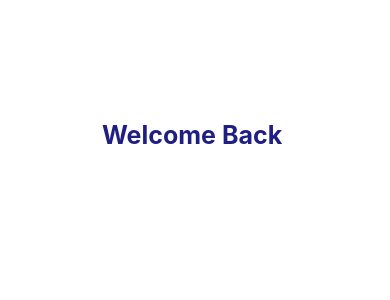
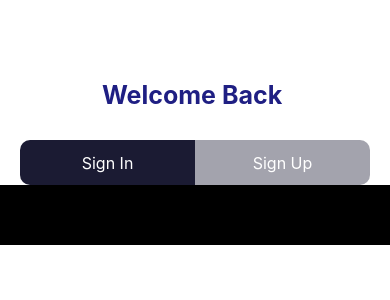
Before and after one commit to nisitharanaweera/FetchApp_Front, a React Native app: screen / in a window 390 px wide. Shown: the top 300 px of the page. Built offline with nearby package versions, Linux system fonts and the light colour scheme.

Commit message:
form added

```diff
--- a/App.js
+++ b/App.js
@@ -1,13 +1,14 @@
-import { StatusBar } from 'expo-status-bar';
 import React from 'react';
-import { StyleSheet, Text, TouchableWithoutFeedback, View } from 'react-native';
+import { ScrollView, Dimensions, StyleSheet, Text, TextComponent, TouchableWithoutFeedback, View } from 'react-native';
 import FormHeader from "./app/components/FormHeader";
 import FormSelectorBtn from './app/components/FormSelectorBtn';
+import LoginForm from './app/components/LoginForm';
+import SignupForm from './app/components/SignupForm';
 
 export default function App() {
   return (
-    <View style={{flex:1, paddingTop:120}}>
-      <View style ={{height:100}}>
+    <View style={{flex:1, paddingTop:80}}>
+      <View style ={{height:60}}>
 
         <FormHeader
         leftHeading = 'Welcome '
@@ -15,12 +16,23 @@ export default function App() {
          />
 
       </View>
-      <View style={{flexDirection:'row', padding:20}}>
+      <View style={{flexDirection:'row', paddingHorizontal: 20}}>
 
-        <FormSelectorBtn backgroundColor= 'rgba(56, 56, 117, 1)' title = 'Sign In'/>
-        <FormSelectorBtn backgroundColor= 'rgba(27,27,51,0.4)' title = 'Sign Up'/>
+        <FormSelectorBtn
+          style = {styles.borderLeft}
+          backgroundColor= 'rgba(27,27,51,1)'
+          title = 'Sign In'/>
+        <FormSelectorBtn
+          style = {styles.borderRight}
+          backgroundColor= 'rgba(27,27,51,0.4)'
+          title = 'Sign Up'/>
 
       </View>
+      <ScrollView horizontal pagingEnabled showsHorizontalScrollIndicator={false}>
+        <LoginForm/>
+        <SignupForm/>
+
+      </ScrollView>
 
     </View>
   );
@@ -33,4 +45,13 @@ const styles = StyleSheet.create({
     alignItems: 'center',
     justifyContent: 'center',
   },
+  borderLeft:{
+    borderTopLeftRadius:10,
+    borderBottomLeftRadius: 10
+  },
+  borderRight: {
+    borderTopRightRadius: 10,
+    borderBottomRightRadius:10,
+
+  },
 });
--- /dev/null
+++ b/app/components/FormContainer.js
@@ -0,0 +1,20 @@
+import { Dimensions, StyleSheet, Text, View } from 'react-native'
+import React from 'react'
+
+const FormContainer = ({children}) => {
+  return (
+    <View style={styles.container}>{children}
+
+    </View>
+  )
+}
+
+export default FormContainer
+
+const styles = StyleSheet.create({
+    container:{
+        justifyContent: 'center',
+        alignItems:'center',
+        backgroundColor:'black',
+        width: Dimensions.get('window').width}
+})
--- a/app/components/FormSelectorBtn.js
+++ b/app/components/FormSelectorBtn.js
@@ -1,10 +1,11 @@
+import React from 'react';
 import { StyleSheet, Text, View, TouchableWithoutFeedback } from 'react-native';
-import React from 'react';
 
-const FormSelectorBtn = ({backgroundColor,title}) => {
+
+const FormSelectorBtn = ({backgroundColor, title, style}) => {
   return (
   <TouchableWithoutFeedback>
-        <View styles={[styles.container, {backgroundColor}]}>
+        <View style={[styles.container,style, {backgroundColor}]}>
           <Text style={styles.title}>{title}</Text>
         </View>
   </TouchableWithoutFeedback>
@@ -12,13 +13,15 @@ const FormSelectorBtn = ({backgroundColor,title}) => {
   );
 };
 
-export default FormSelectorBtn
+
 
 const styles = StyleSheet.create({
-    container : {height:45,
+    container : {
+      height:45,
         width:'50%', backgroundColor:'#2d2d80',
         justifyContent:'center',
          alignItems:'center'
         },
     title:{color:'white', fontSize:16}
 });
+export default FormSelectorBtn;
--- /dev/null
+++ b/app/components/LoginForm.js
@@ -0,0 +1,17 @@
+import { StyleSheet, Text, View } from 'react-native'
+import React from 'react'
+import FormContainer from './FormContainer'
+
+const LoginForm = () => {
+  return (
+    <FormContainer>
+        <Text style={{fontSize:50, fontWeight:'bold'}}>Login </Text>
+    </FormContainer >
+  )
+}
+
+export default LoginForm
+
+const styles = StyleSheet.create({
+
+})
--- /dev/null
+++ b/app/components/SignupForm.js
@@ -0,0 +1,17 @@
+import { StyleSheet, Text, View } from 'react-native'
+import React from 'react'
+import FormContainer from './FormContainer'
+
+const SignupForm = () => {
+  return (
+    <FormContainer>
+        <Text style={{fontSize:50, fontWeight:'bold'}}>Sign Up </Text>
+      </FormContainer>
+  )
+}
+
+export default SignupForm
+
+const styles = StyleSheet.create({
+
+})
--- a/package.json
+++ b/package.json
@@ -12,7 +12,9 @@
     "expo": "~49.0.5",
     "expo-status-bar": "~1.6.0",
     "react": "18.2.0",
-    "react-native": "0.72.3"
+    "react-native": "0.72.3",
+    "react-native-web": "~0.19.6",
+    "react-dom": "18.2.0"
   },
   "devDependencies": {
     "@babel/core": "^7.20.0"
```
Also changed, not shown: 1 other file (tests, documents, lock files or other folders).
